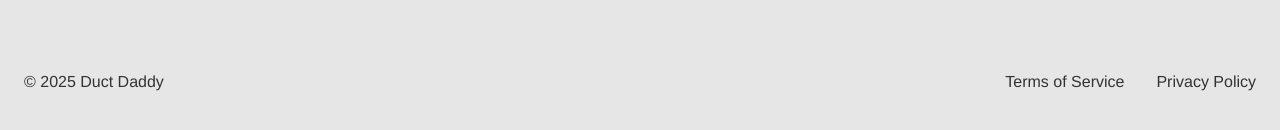
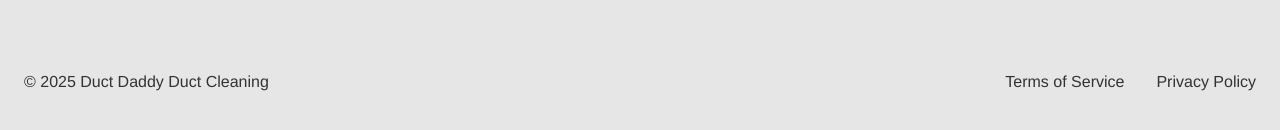
Before and after one commit to flowz0/dd-frontend, a Next.js app: page /booking in a window 1280 px wide. Shown: the part 3497-3627 px from the top of the page. Built offline with nearby package versions, Linux system fonts and the light colour scheme.

Commit message:
fix: update copyright in Footer component

```diff
--- a/app/components/Footer.tsx
+++ b/app/components/Footer.tsx
@@ -51,7 +51,7 @@ export default function Footer() {
           </div>
         </div>
         <div className="flex flex-col gap-2 mt-20 sm:mt-32 md:justify-between md:flex-row">
-          <p>© 2025 Duct Daddy</p>
+          <p>© 2025 Duct Daddy Duct Cleaning</p>
           <div className="flex flex-col gap-2 md:gap-8 md:flex-row">
             <Link href="/#faqs">Terms of Service</Link>
             <Link href="/#faqs">Privacy Policy</Link>
```
